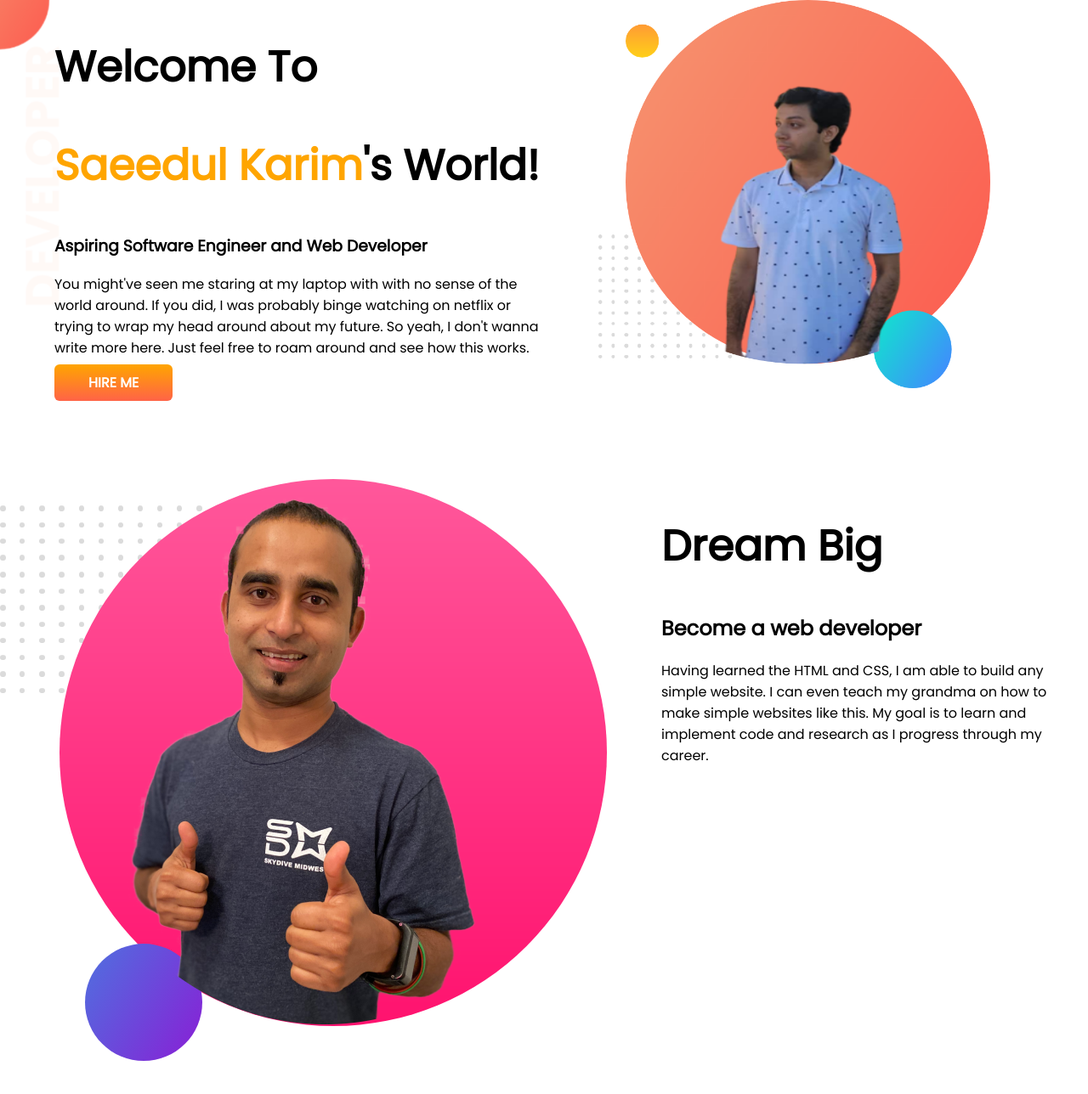
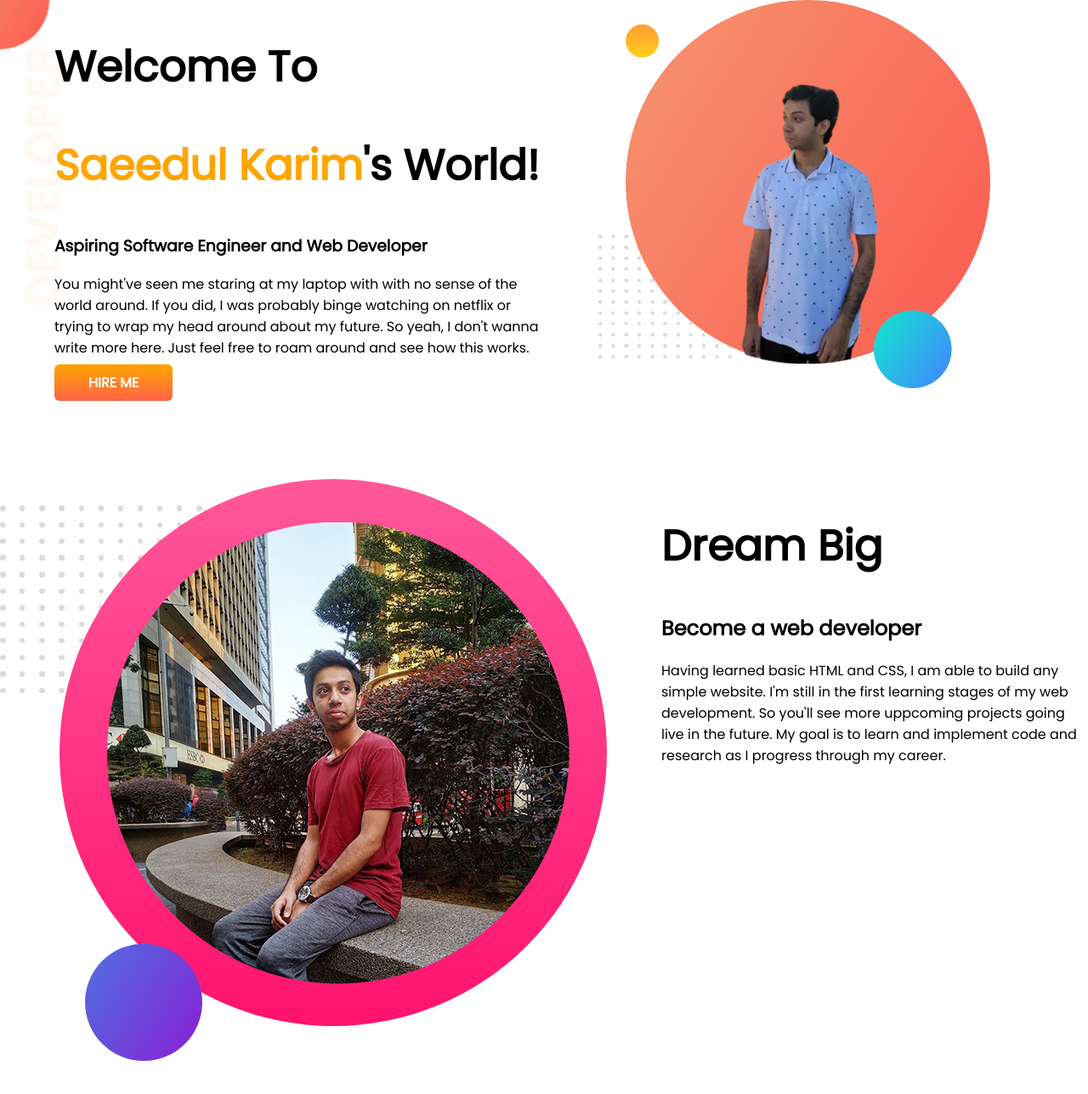
Before and after one commit to Saeedul/developer-portfolio, a plain HTML site: page index.html in a window 1280 px wide. Shown: the whole page at 85% size. Drawn offline with Linux system fonts and the light colour scheme.

Commit message:
updated img and texts

```diff
--- a/index.html
+++ b/index.html
@@ -26,18 +26,19 @@
                 ME</a>
         </div>
         <div class="half-width">
-            <img src="/images/my-pic.png" alt="">
+            <img src="/images/my-newbg.png" alt="">
         </div>
     </section>
     <section class="dream-big">
         <div>
-            <img src="images/jhankar2.png" alt="">
+            <img src="images/my-pic2.png" alt="">
         </div>
         <div class="half-width">
             <h1>Dream Big</h1>
             <h2>Become a web developer</h2>
-            <p>Having learned the HTML and CSS, I am able to build any simple website. I can even teach my grandma on
-                how to make simple websites like this. My goal is to learn and implement code and research as I progress
+            <p>Having learned basic HTML and CSS, I am able to build any simple website. I'm still in the first learning
+                stages of my web development. So you'll see more uppcoming projects going live in the future. My goal is
+                to learn and implement code and research as I progress
                 through my career.</p>
         </div>
     </section>
```
Also changed, not shown: images/my-newbg.png (added), images/my-pic2.png (added).
